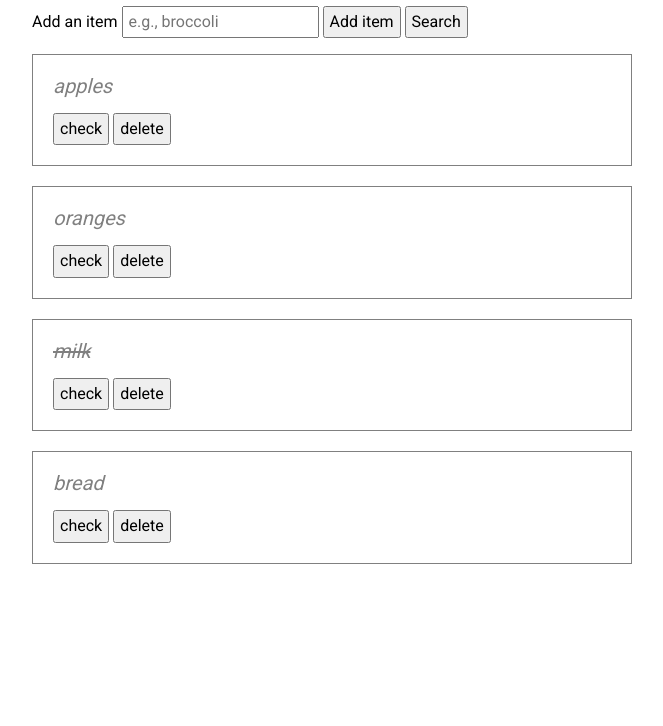
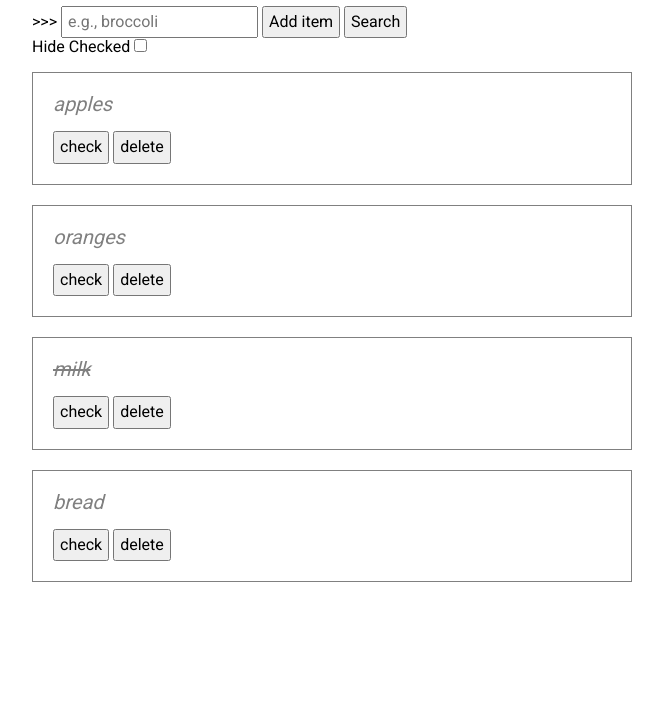
Before and after one commit to thinkful-ei-armadillo/shopping-solo-owen, a plain HTML site: page index.html in a window 1280 px wide. Shown: the part 74-800 px from the top of the page, without its empty margins (308-971 px from the left). Drawn offline with nearby package versions, Linux system fonts and the light colour scheme.

Commit message:
added issues list to top of file

```diff
--- a/index.html
+++ b/index.html
@@ -12,14 +12,15 @@
     <div class="container">
         <h1>Shopping List</h1>
         <form id="js-shopping-list-form">
-            <label for="shopping-list-entry">Add an item</label>
-            <input type="text" name="shopping-list-entry" class="js-shopping-list-entry" placeholder="e.g., broccoli">
+            <label for="shopping-list-entry">>>></label>
+            <input type="text" name="shopping-list-entry" class="js-shopping-list-entry" id='js-shopping-list-entry' placeholder="e.g., broccoli">
             <button type="submit" class="js-add-to-shopping-list">Add item</button> <!-- handle add item from form button submit -->
             <button type="submit" class="js-search-shopping-list">Search</button> <!-- handle search item from form button submit -->
         </form>
-         <!-- the checkbox goes here somehow -->
-         <!--<label for checkbox>Hide Completed</label>
-             <input type="checkbox"></input> -->
+        <form id="js-filter-checkboxes">
+            <label for="hide-checked">Hide Checked</label>
+            <input type="checkbox" name="hide-checked" class="js-hide-checked"></input>
+        </form>
         <ul class="shopping-list js-shopping-list">
         </ul>
     </div>
--- a/index.js
+++ b/index.js
@@ -1,7 +1,29 @@
 /* eslint-disable no-console */
 /* global $ */
 'use strict';
+
+// issues:
+
+// #1 accepts no text input, need to reject ''
+
+// #2 adding item while in search filter renders entire list again, not sure what the default behavior should be
+//    potentially add item to underlying STORE while still serving search term STORE.filter state in view
+//    this means searchResults needs to be accessible to both add and submit items functions
+//    searchResults needs to be a global variable, or maybe another key in STORE
+
+// #3 current clear textfield implementation violates 'don't directly manipulate the DOM' rule
+//    potentially, and may need to be wrapped into STORE as well?
+//    add item STATE should update to clear text field
+//    search item STATE should either retain text field input if there are no matches, or clear if there are?
+
+
+
+// SHOPPING LIST APPLICATION
+
 // setting up a STORE database to separate page data from DOM
+// adding additional parent level keys, moving items into their own key
+// to support multiple page states we want to render
+
 
 const STORE = [
   {name: 'apples', checked: false},
@@ -9,11 +31,17 @@ const STORE = [
   {name: 'milk', checked: true},
   {name: 'bread', checked: false}
 ];
+// searchResults: {};
+// hideCompleted: false;
 
 function renderShoppingList(database) {
   // this function will render the shopping list in the DOM based on current STORE
   // render the STORE items in html by using a template function
   let shoppingListHTML = createListItemHTML(database);
+
+  // reinitialize text field, ad hoc implementation and should be changed
+  document.getElementById('js-shopping-list-entry').value = '';
+
   //insert html to parent shopping list element
   $('.js-shopping-list').html(shoppingListHTML);
   console.log('Rendering STORE to DOM...');
@@ -55,12 +83,12 @@ function handleAddShoppingItem() {
 function handleSearchShoppingList() {
   $('#js-shopping-list-form').on('click', '.js-search-shopping-list', function(e) { // listen to form submission
     e.preventDefault();
+    // retrieve raw textinput
     let searchTerm = getTextInput();
+    // use filter to find matching names in STORE
     let searchResults = searchDatabase(searchTerm);
+    // render only the filtered list
     renderShoppingList(searchResults);
-    // console.log('searched for', shoppingItem.name);
-    // console.log(`the name prop of the ${shoppingItem} object`);
-    console.log('which should match a name prop value', STORE);
     console.log('found', searchResults);
   });
   console.log('Ready to search shopping list');
@@ -126,6 +154,9 @@ function getitemIndexfromElement(item){
   return parseInt(itemIndexString, 10); //this line coerces the index string selected from HTML
 }
 
+// checkboxes receive 'change' and 'input' events
+
+
 
 
 // this function calls all of the function stubs to run together on page load
```
